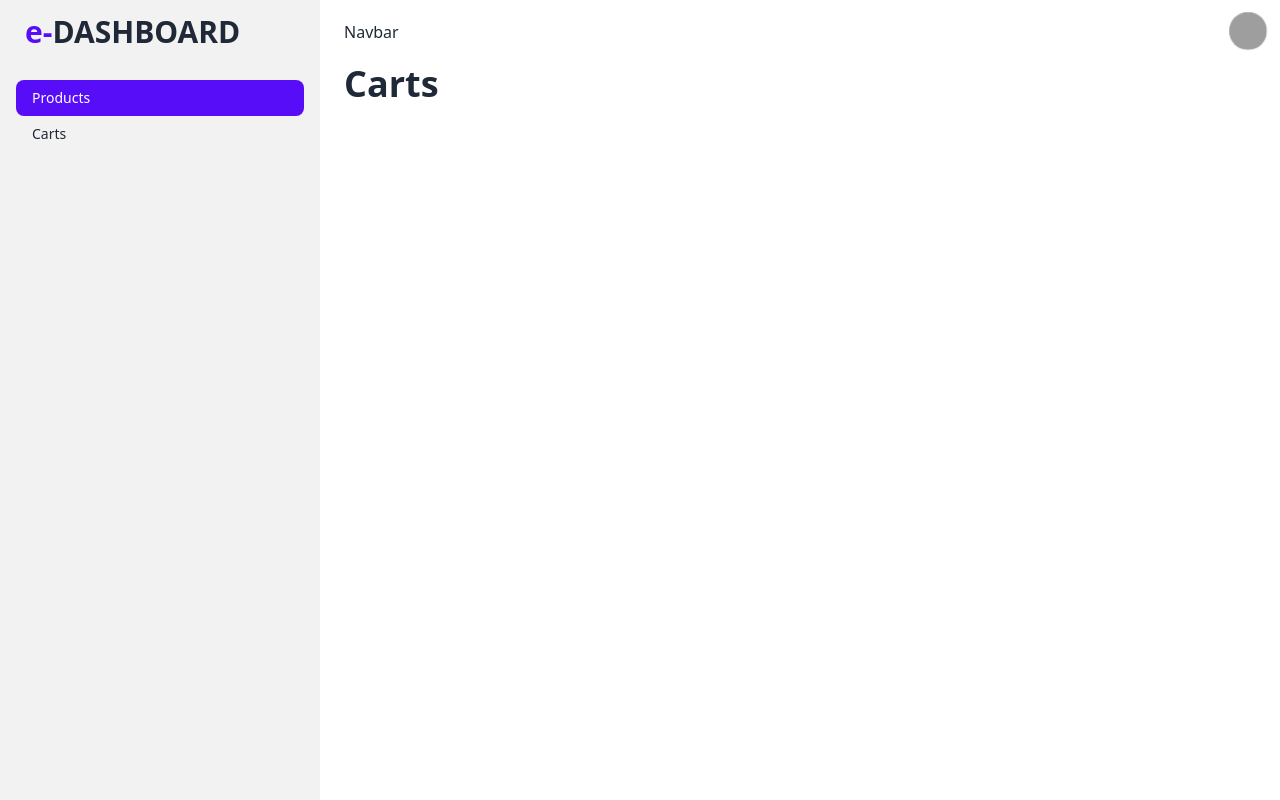
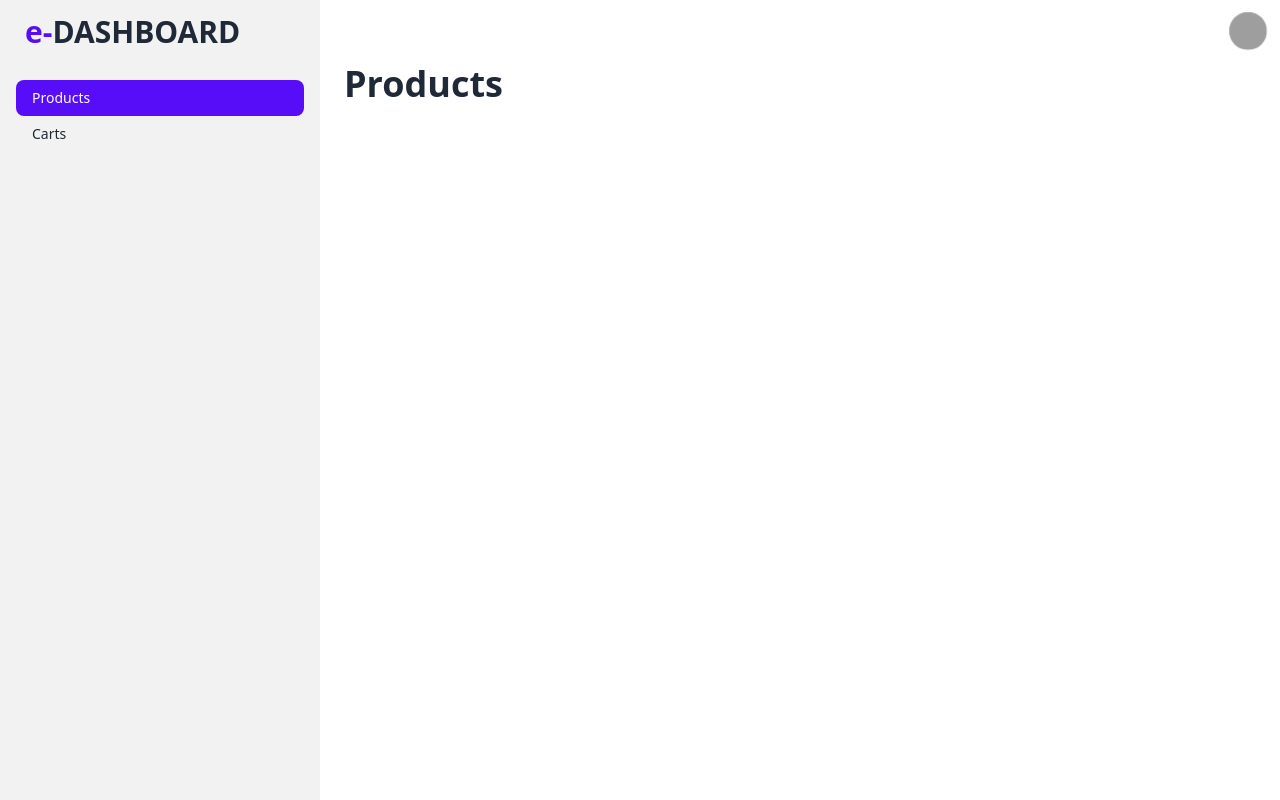
Before and after one commit to marsel-a/ecommerce, a Next.js app: page /products in a window 1280 px wide. Built offline with nearby package versions, Linux system fonts and the light colour scheme; grey boxes are pictures that could not be loaded.

Commit message:
Small changes

```diff
--- a/src/layouts/MainLayout.js
+++ b/src/layouts/MainLayout.js
@@ -27,7 +27,7 @@ const MainLayout = ({ children }) => {
                   </svg>
                 </label>
               </div>
-              <div className="flex-1 px-2 mx-2">Navbar</div>
+              <div className="flex-1 px-2 mx-2"></div>
               <div className="flex-none hidden lg:block">
                 {/* <ul className="menu menu-horizontal">
                   <li>
--- a/src/pages/products.js
+++ b/src/pages/products.js
@@ -1,7 +1,7 @@
 const Products = () => {
   return (
     <div className="prose w-full max-w-4xl flex-grow">
-      <h1>Carts</h1>
+      <h1>Products</h1>
     </div>
   );
 };
```
